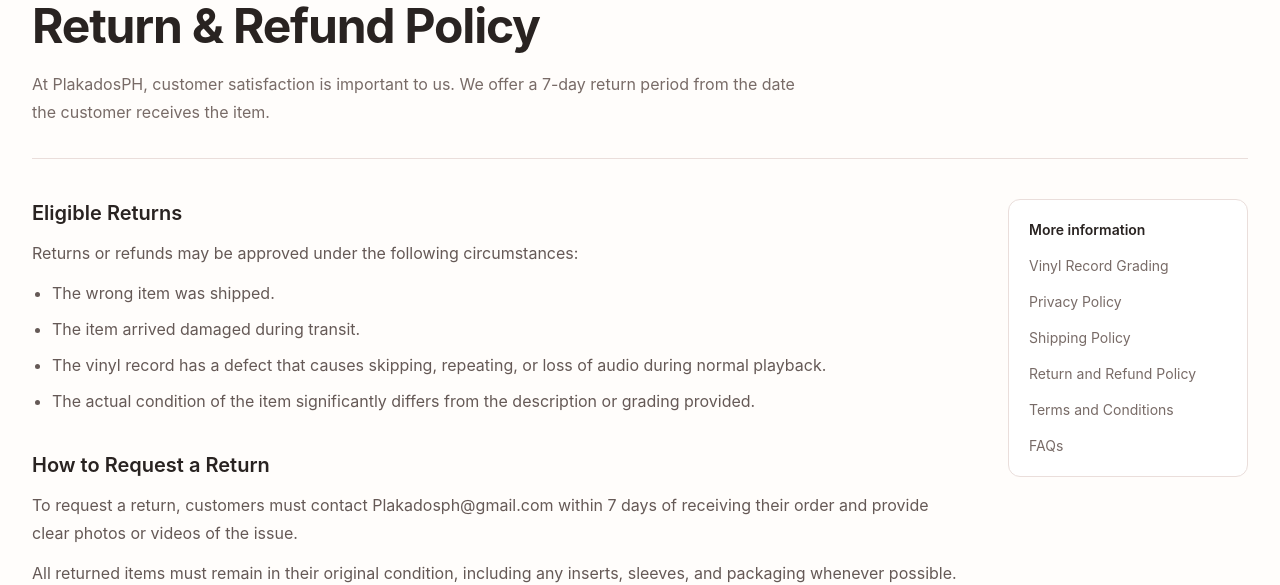
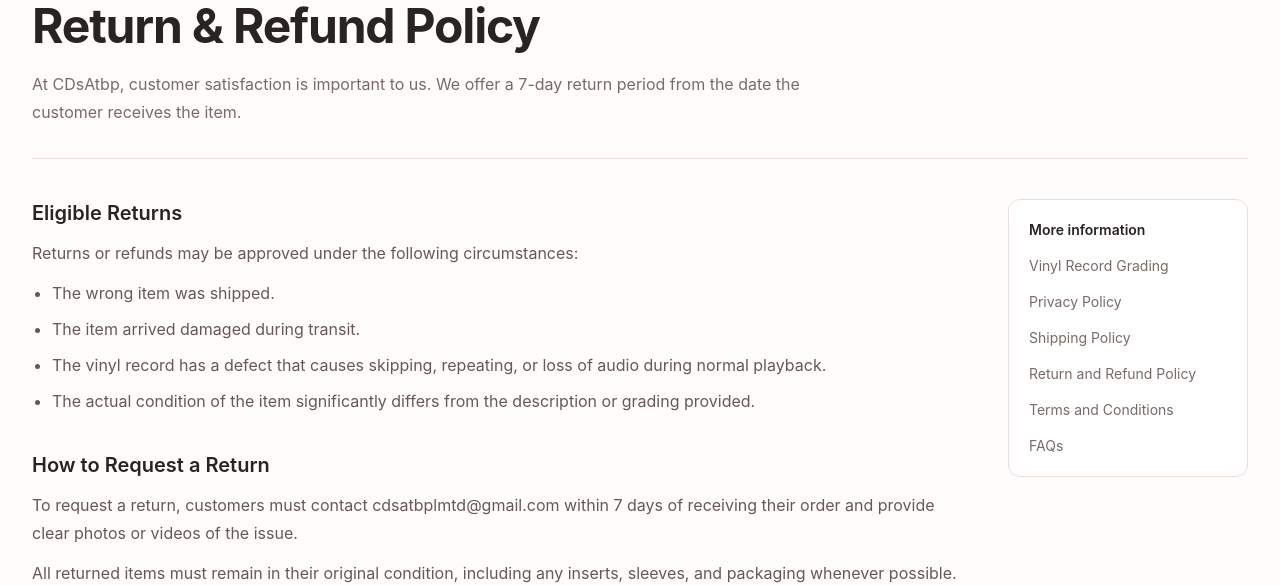
Before and after one commit to akiii22/physical-media-store, a React (Vite) app in the folder cd-store-client/: page /return-and-refund-policy in a window 1280 px wide. Shown: the part 219-804 px from the top of the page. Built offline with nearby package versions, Linux system fonts and the light colour scheme; no server answers.

Commit message:
feat: changing the policies terms

```diff
--- a/cd-store-client/src/pages/policies/FAQs.tsx
+++ b/cd-store-client/src/pages/policies/FAQs.tsx
@@ -10,7 +10,7 @@
   },
   {
     question: "What payment methods do you accept?",
-    answer: "We accept QRPh payments and major credit cards.",
+    answer: "We accept QRPh payments through GCash, BPI, BDO, GoTyme Bank, and MariBank, subject to availability.",
   },
   {
     question: "Which couriers do you use?",
--- a/cd-store-client/src/pages/policies/PrivacyPolicy.tsx
+++ b/cd-store-client/src/pages/policies/PrivacyPolicy.tsx
@@ -4,7 +4,7 @@
   return (
     <PolicyLayout
       title="Privacy Policy"
-      intro="At Plakados, we respect your privacy and are committed to protecting your personal information."
+      intro="At CDSatBP, we respect your privacy and are committed to protecting your personal information."
       sections={[
         {
           heading: "Information We Collect",
@@ -21,7 +21,7 @@
         {
           heading: "Privacy Concerns",
           paragraphs: [
-            "For any privacy-related concerns, please contact us at Plakadosph@gmail.com.",
+            "For any privacy-related concerns, please contact us at cdsatbplmtd@gmail.com",
           ],
         },
       ]}
--- a/cd-store-client/src/pages/policies/ReturnRefundPolicy.tsx
+++ b/cd-store-client/src/pages/policies/ReturnRefundPolicy.tsx
@@ -4,7 +4,7 @@
   return (
     <PolicyLayout
       title="Return & Refund Policy"
-      intro="At PlakadosPH, customer satisfaction is important to us. We offer a 7-day return period from the date the customer receives the item."
+      intro="At CDsAtbp, customer satisfaction is important to us. We offer a 7-day return period from the date the customer receives the item."
       sections={[
         {
           heading: "Eligible Returns",
@@ -21,7 +21,7 @@
         {
           heading: "How to Request a Return",
           paragraphs: [
-            "To request a return, customers must contact Plakadosph@gmail.com within 7 days of receiving their order and provide clear photos or videos of the issue.",
+            "To request a return, customers must contact cdsatbplmtd@gmail.com within 7 days of receiving their order and provide clear photos or videos of the issue.",
             "All returned items must remain in their original condition, including any inserts, sleeves, and packaging whenever possible.",
             "Refunds or replacements will be processed after inspection and approval.",
           ],
@@ -54,7 +54,7 @@
         {
           heading: "Acknowledgment",
           paragraphs: [
-            "By placing an order with Plakados, customers acknowledge and agree to this Return & Refund Policy.",
+            "By placing an order with CDSatbp, customers acknowledge and agree to this Return & Refund Policy.",
           ],
         },
       ]}
--- a/cd-store-client/src/pages/policies/ShippingPolicy.tsx
+++ b/cd-store-client/src/pages/policies/ShippingPolicy.tsx
@@ -4,7 +4,7 @@
   return (
     <PolicyLayout
       title="Shipping Policy"
-      intro="PlakadosPH ships vinyl records nationwide within the Philippines."
+      intro="CDSatbp ships vinyl records nationwide within the Philippines."
       sections={[
         {
           heading: "Order Processing",
--- a/cd-store-client/src/pages/policies/TermsAndConditions.tsx
+++ b/cd-store-client/src/pages/policies/TermsAndConditions.tsx
@@ -4,7 +4,7 @@
   return (
     <PolicyLayout
       title="Terms and Conditions"
-      intro="By accessing and using the PlakadosPH website, you agree to these terms and conditions."
+      intro="By accessing and using the CDSatbp website, you agree to these terms and conditions."
       sections={[
         {
           heading: "Product Availability and Information",
```
